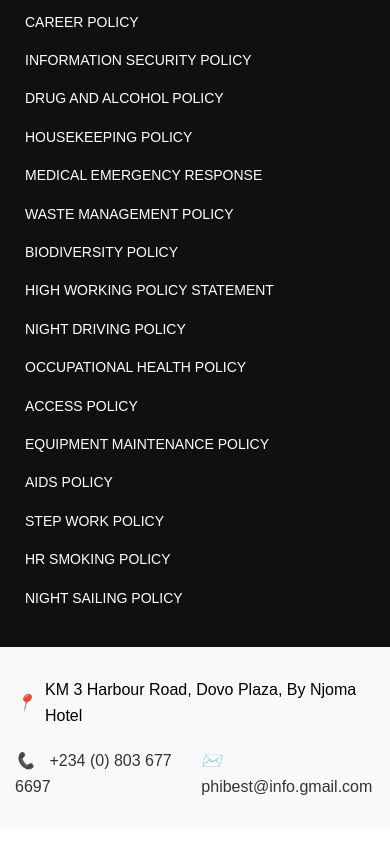
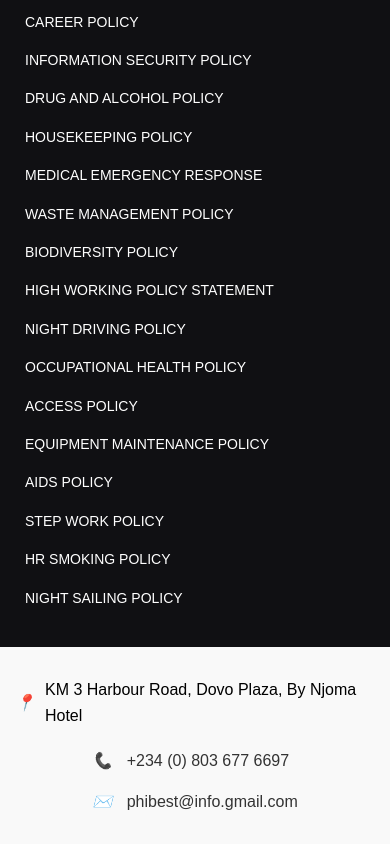
Before and after one commit to King-Major/PhilBest, a plain HTML site: page index.html in a window 390 px wide. Shown: the part 7729-8573 px from the top of the page. Drawn offline with Linux system fonts and the light colour scheme.

Commit message:
footer corrected

```diff
--- a/index.html
+++ b/index.html
@@ -604,7 +604,7 @@
             font-size: 14px;
         }
 
-        /* Footer */
+            /* Footer */
         .footer {
             background-color: #f9f9f9;
             padding: 30px 15px;
@@ -647,6 +647,23 @@
             text-decoration: none;
         }
 
+        /* Mobile styles */
+        @media screen and (max-width: 768px) {
+            .footer-content {
+                flex-direction: column;
+                gap: 20px;
+            }
+
+            .footer-contact {
+                flex-direction: column;
+                align-items: flex-start;
+                gap: 15px;
+            }
+
+            .footer-phone {
+                margin-right: 0;
+            }
+        }
         /* Responsive styles */
         @media (max-width: 992px) {
             .about-content {
@@ -670,10 +687,10 @@
                 width: 100%;
             }
 
-            .footer-content {
+            /* .footer-content {
                 flex-direction: column;
                 gap: 20px;
-            }
+            } */
         }
 
         @media (max-width: 768px) {
```
